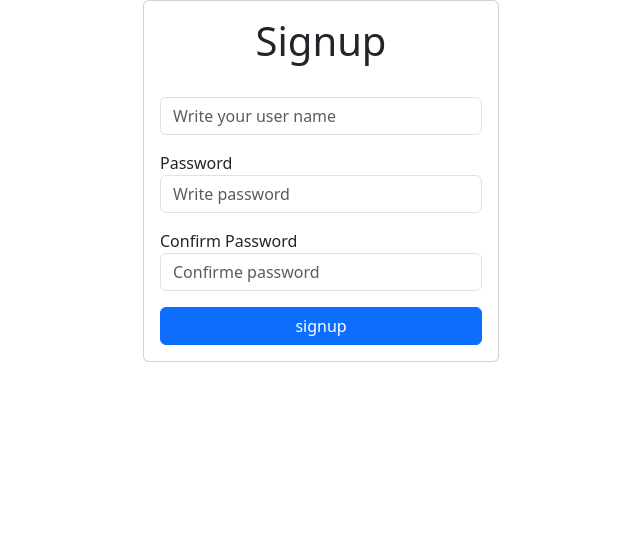
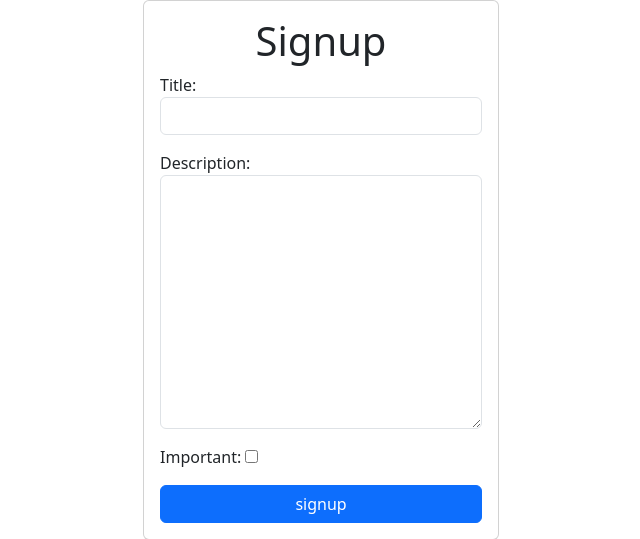
Before and after one commit to qalintana/app-django, a Django app: template tasks/templates/signup.html in a window 1280 px wide. Shown: the part 56-595 px from the top of the page, without its empty margins (319-959 px from the left). Run offline with Django 5.2, Linux system fonts and the light colour scheme; the template is opened without the code that fills it: values that come from a table or form of the project are taken from there, others are empty.

Commit message:
finalizando o App

```diff
--- a/tasks/templates/signup.html
+++ b/tasks/templates/signup.html
@@ -9,20 +9,7 @@
         {% csrf_token %}
         <h1 class="text-center">Signup</h1>
 
-        <div class="mb-3">
-          <label for="username"></label>
-          <input type="text" name="username" class="form-control" placeholder="Write your user name">
-        </div>
-
-        <div class="mb-3">
-          <label for="password2">Password</label>
-          <input type="password" name="password1" class="form-control" placeholder="Write password">
-        </div>
-
-        <div class="mb-3">
-          <label for="password2">Confirm Password</label>
-          <input type="password" name="password2" class="form-control" placeholder="Confirme password">
-        </div>
+        {{ form.as_p }}
 
         <button class="btn btn-primary">signup</button>
       </form>
```
